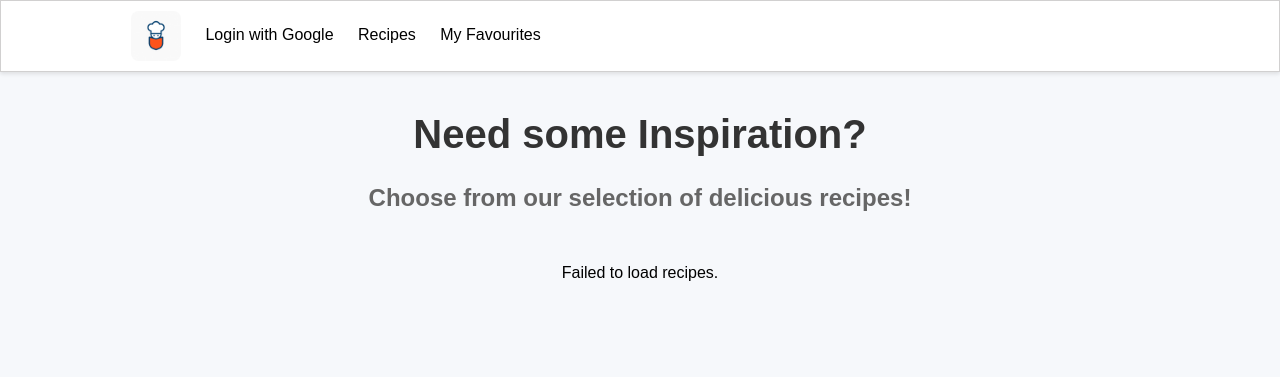
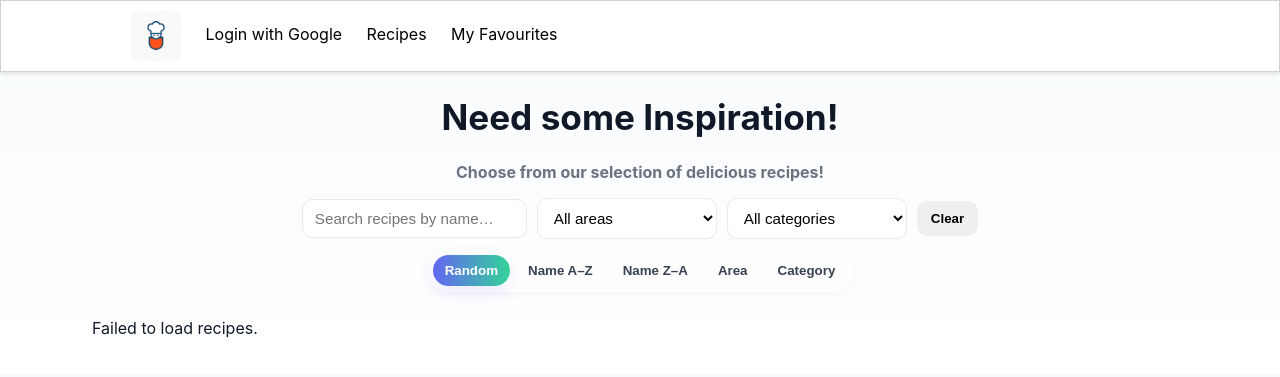
Before and after one commit to JoshuaDonnelly/GCA2-IoT-PocketChef, a Flask app: page /recipes in a window 1280 px wide. Shown: the top 377 px of the page. Run offline with Flask 3, Linux system fonts and the light colour scheme; some libraries are stand-ins or nearby versions.

Commit message:
feat: recipe page updated includes filter search and sort (Dylan Smyth)

```diff
--- a/PocketChef/static/css/recipes.css
+++ b/PocketChef/static/css/recipes.css
@@ -1,44 +1,96 @@
-.recipe-card {
-    border: 1px solid #ccc;
-    border-radius: 8px;
-    padding: 16px;
-    margin: 16px;
-    display: inline-block;
-    vertical-align: top;
-    width: 220px;
-    background: #fff;
-    box-shadow: 0 2px 8px rgba(0,0,0,0.05);
-    text-align: center;
+/* Page basics */
+body {
+    font-family: Inter, system-ui, -apple-system, "Segoe UI", Roboto, Arial;
+    background: linear-gradient(180deg, #f7fafc 0%, #ffffff 100%);
+    color: #111827;
+    margin: 0;
 }
-.recipe-card img {
-    border-radius: 4px;
-    margin-bottom: 8px;
-}
-.recipe-wrapper {
-    display: flex;
-    justify-content: center;
-    padding: 12px 40px;
-    box-sizing: border-box;
-}
-#recipes-container {
-    display: grid;
-    grid-template-columns: repeat(auto-fit, minmax(240px, 1fr));
-    gap: 32px;
-    justify-items: center;
-    width: 100%;
-    max-width: 1200px;
-    margin: 0 auto;
-    padding: 20px 0;
-}
+
+/* Titles */
 .recipe-title {
     text-align: center;
-    margin-top: 40px;
-    font-size: 2.5em;
-    color: #333;
+    margin-top: 24px;
+    font-size: 2.2rem;
+    color: #111827;
 }
 .recipe-subtitle {
     text-align: center;
-    margin-top: 10px;
-    font-size: 1.5em;
-    color: #666;
+    margin-top: 6px;
+    font-size: 1rem;
+    color: #6b7280;
 }
+
+/* Filter bar */
+.filter-bar {
+    display: flex;
+    gap: 10px;
+    justify-content: center;
+    align-items: center;
+    flex-wrap: wrap;
+    max-width: 1120px;
+    margin: 16px auto 8px;
+}
+.filter-bar input[type="search"],
+.filter-bar select {
+    padding: 10px 12px;
+    border-radius: 10px;
+    border: 1px solid #e6e9ee;
+    background: #fff;
+    box-shadow: 0 1px 0 rgba(16,24,40,0.02);
+    min-width: 180px;
+    font-size: 0.95rem;
+}
+.btn-clear {
+    padding: 10px 14px;
+    border-radius: 10px;
+    border: none;
+    background: #efefef;
+    cursor: pointer;
+    font-weight: 600;
+}
+.btn-clear:hover { background: #e0e0e0; }
+
+/* Tabs */
+.sort-wrapper {
+    display:flex;
+    justify-content:center;
+    margin: 10px 0 18px;
+}
+.sort-tabs {
+    display:inline-flex; gap:6px; padding:6px; border-radius:999px;
+    background: rgba(255,255,255,0.7); box-shadow: 0 2px 8px rgba(16,24,40,0.04);
+}
+.sort-tabs button {
+    border: none; background: transparent; padding:8px 12px; border-radius:999px;
+    cursor:pointer; color:#374151; font-weight:600; transition: all .12s ease;
+}
+.sort-tabs button.active {
+    background: linear-gradient(90deg,#6366f1,#34d399); color:#fff; box-shadow:0 6px 18px rgba(99,102,241,0.12);
+}
+
+/* Results count row */
+.results-row { max-width:1120px; margin: 0 auto; display:flex; justify-content:flex-end; padding:0 16px; }
+.results-count { color:#6b7280; font-size:0.9rem; }
+
+/* Grid & cards */
+.recipe-wrapper { max-width:1120px; margin: 0 auto; }
+.recipes-grid {
+    display:grid; gap:18px; grid-template-columns: repeat(auto-fit, minmax(220px,1fr));
+    margin-top:8px; padding: 0 12px 36px;
+}
+.recipe-card {
+    background: linear-gradient(180deg,#fff,#fbfdff); border-radius:12px; overflow:hidden;
+    box-shadow:0 8px 20px rgba(18,22,28,0.06); transition:transform .16s, box-shadow .16s;
+    display:flex; flex-direction:column; min-height: 260px;
+}
+.recipe-card:hover { transform: translateY(-6px); box-shadow:0 14px 36px rgba(18,22,28,0.12); }
+.recipe-card img { width:100%; height:150px; object-fit:cover; display:block; }
+.card-body { padding:12px 14px; display:flex; flex-direction:column; justify-content:space-between; }
+.recipe-card h3 { margin:0 0 8px; font-size:1rem; line-height:1.2; color:#111827; }
+.meta { color:#6b7280; font-size:0.9rem; margin:0 0 10px; }
+.view-note { font-size:0.85rem; color:#2563eb; }
+
+/* Responsive tweaks */
+@media (min-width:900px) {
+    .recipe-card img { height:160px; }
+}
--- a/PocketChef/static/js/recipes.js
+++ b/PocketChef/static/js/recipes.js
@@ -1,25 +1,151 @@
 document.addEventListener('DOMContentLoaded', function() {
-    // Example: Get 10 random meals from TheMealDB
+    const container = document.getElementById('recipes-container');
+    const tabs = document.querySelector('.sort-tabs');
+    const searchInput = document.getElementById('filter-search');
+    const areaSelect = document.getElementById('filter-area');
+    const categorySelect = document.getElementById('filter-category');
+    const clearBtn = document.getElementById('filter-clear');
+    const resultsCount = document.getElementById('results-count');
+
+    let mealsData = [];
+    let activeSort = 'random';
+
+    function shuffle(arr) {
+        for (let i = arr.length - 1; i > 0; i--) {
+            const j = Math.floor(Math.random() * (i + 1));
+            [arr[i], arr[j]] = [arr[j], arr[i]];
+        }
+    }
+
+    function createCard(meal) {
+        const div = document.createElement('div');
+        div.className = 'recipe-card';
+        div.innerHTML = `
+            <img src="${meal.strMealThumb}" alt="${meal.strMeal}" loading="lazy">
+            <div class="card-body">
+                <div>
+                    <h3>${meal.strMeal}</h3>
+                    <p class="meta">${meal.strArea || 'Unknown'} • ${meal.strCategory || 'Uncategorized'}</p>
+                </div>
+                <div class="view-note">Click the card to view details on TheMealDB</div>
+            </div>
+        `;
+        // optional: clicking opens the meal on TheMealDB
+        div.addEventListener('click', () => {
+            if (meal.idMeal) window.open(`https://www.themealdb.com/meal.php?c=${meal.idMeal}`, '_blank');
+        });
+        container.appendChild(div);
+    }
+
+    function applyFilters(list) {
+        const q = (searchInput.value || '').trim().toLowerCase();
+        const area = areaSelect.value;
+        const category = categorySelect.value;
+        return list.filter(m => {
+            if (q && !(m.strMeal || '').toLowerCase().includes(q)) return false;
+            if (area && (m.strArea || '') !== area) return false;
+            if (category && (m.strCategory || '') !== category) return false;
+            return true;
+        });
+    }
+
+    function renderMeals() {
+        container.innerHTML = '';
+        if (!mealsData || !mealsData.length) {
+            resultsCount.textContent = '';
+            container.textContent = 'No recipes found.';
+            return;
+        }
+        let list = mealsData.slice();
+        // apply filters
+        const filtered = applyFilters(list);
+
+        // apply sorting on the filtered list
+        switch (activeSort) {
+            case 'name-asc':
+                filtered.sort((a, b) => (a.strMeal || '').localeCompare(b.strMeal || ''));
+                break;
+            case 'name-desc':
+                filtered.sort((a, b) => (b.strMeal || '').localeCompare(a.strMeal || ''));
+                break;
+            case 'area':
+                filtered.sort((a, b) => (a.strArea || '').localeCompare(b.strArea || ''));
+                break;
+            case 'category':
+                filtered.sort((a, b) => (a.strCategory || '').localeCompare(b.strCategory || ''));
+                break;
+            case 'random':
+            default:
+                shuffle(filtered);
+                break;
+        }
+
+        resultsCount.textContent = `Showing ${Math.min(filtered.length, 16)} of ${filtered.length} result(s)`;
+
+        if (filtered.length === 0) {
+            container.textContent = 'No recipes match your filters.';
+            return;
+        }
+
+        filtered.slice(0, 16).forEach(createCard);
+    }
+
+    function populateFilters() {
+        const areas = Array.from(new Set(mealsData.map(m => m.strArea).filter(Boolean))).sort();
+        const cats = Array.from(new Set(mealsData.map(m => m.strCategory).filter(Boolean))).sort();
+        // clear existing options except first
+        function fill(select, items) {
+            select.querySelectorAll('option:not([value=""])').forEach(o => o.remove());
+            items.forEach(it => {
+                const opt = document.createElement('option');
+                opt.value = it;
+                opt.textContent = it;
+                select.appendChild(opt);
+            });
+        }
+        fill(areaSelect, areas);
+        fill(categorySelect, cats);
+    }
+
+    // fetch and initialize
     fetch('https://www.themealdb.com/api/json/v1/1/search.php?s=')
         .then(response => response.json())
         .then(data => {
-            const container = document.getElementById('recipes-container');
-            if (!data.meals) {
-                container.textContent = 'No recipes found.';
-                return;
-            }
-            data.meals.slice(0, 16).forEach(meal => {
-                const div = document.createElement('div');
-                div.className = 'recipe-card';
-                div.innerHTML = `
-                    <h2>${meal.strMeal}</h2>
-                    <img src="${meal.strMealThumb}" alt="${meal.strMeal}" width="200">
-                    <p>${meal.strArea} - ${meal.strCategory}</p>
-                `;
-                container.appendChild(div);
-            });
+            mealsData = data.meals || [];
+            populateFilters();
+            renderMeals();
         })
         .catch(() => {
-            document.getElementById('recipes-container').textContent = 'Failed to load recipes.';
+            container.textContent = 'Failed to load recipes.';
         });
+
+    // tab/tap handling
+    if (tabs) {
+        tabs.addEventListener('click', (e) => {
+            const btn = e.target.closest('button[data-sort]');
+            if (!btn) return;
+            activeSort = btn.dataset.sort;
+            tabs.querySelectorAll('button').forEach(b => b.classList.toggle('active', b === btn));
+            renderMeals();
+        });
+    }
+
+    // filter events
+    [searchInput, areaSelect, categorySelect].forEach(el => {
+        if (!el) return;
+        el.addEventListener('input', () => renderMeals());
+        el.addEventListener('change', () => renderMeals());
+    });
+
+    if (clearBtn) {
+        clearBtn.addEventListener('click', () => {
+            if (searchInput) searchInput.value = '';
+            if (areaSelect) areaSelect.value = '';
+            if (categorySelect) categorySelect.value = '';
+            // Optionally reset sort to random
+            activeSort = 'random';
+            tabs.querySelectorAll('button').forEach(b => b.classList.toggle('active', b.dataset.sort === 'random'));
+            renderMeals();
+        });
+    }
 });
--- a/PocketChef/templates/recipes.html
+++ b/PocketChef/templates/recipes.html
@@ -1,16 +1,44 @@
 {% extends "base.html" %}
 
-{% block title %}Meat Type{% endblock %}
+{% block title %}Recipes{% endblock %}
 
 {% block content %}
 <link rel="stylesheet" href="{{ url_for('static', filename='css/recipes.css') }}">
 <body>
-    <h1 class="recipe-title">Need some Inspiration?</h1>
-    <h2 class = "recipe-subtitle">Choose from our selection of delicious recipes!</h2>
+    <h1 class="recipe-title">Need some Inspiration!</h1>
+    <h2 class="recipe-subtitle">Choose from our selection of delicious recipes!</h2>
+
+    <!-- filter bar -->
+    <div class="filter-bar">
+        <input id="filter-search" type="search" placeholder="Search recipes by name…" aria-label="Search recipes">
+        <select id="filter-area" aria-label="Filter by area">
+            <option value="">All areas</option>
+        </select>
+        <select id="filter-category" aria-label="Filter by category">
+            <option value="">All categories</option>
+        </select>
+        <button id="filter-clear" type="button" class="btn-clear">Clear</button>
+    </div>
+
+    <!-- sorting tabs -->
+    <div class="sort-wrapper">
+        <div class="sort-tabs" role="tablist" aria-label="Sort recipes">
+            <button data-sort="random" class="active" role="tab">Random</button>
+            <button data-sort="name-asc" role="tab">Name A–Z</button>
+            <button data-sort="name-desc" role="tab">Name Z–A</button>
+            <button data-sort="area" role="tab">Area</button>
+            <button data-sort="category" role="tab">Category</button>
+        </div>
+    </div>
+
     <div class="recipe-wrapper">
-        <div id="recipes-container"></div>
+        <div class="results-row">
+            <div id="results-count" class="results-count"></div>
+        </div>
+        <div id="recipes-container" class="recipes-grid"></div>
     </div>
+
     <script src="{{ url_for('static', filename='js/recipes.js') }}"></script>
-      {% endblock %}
+{% endblock %}
 
 </body>
```
